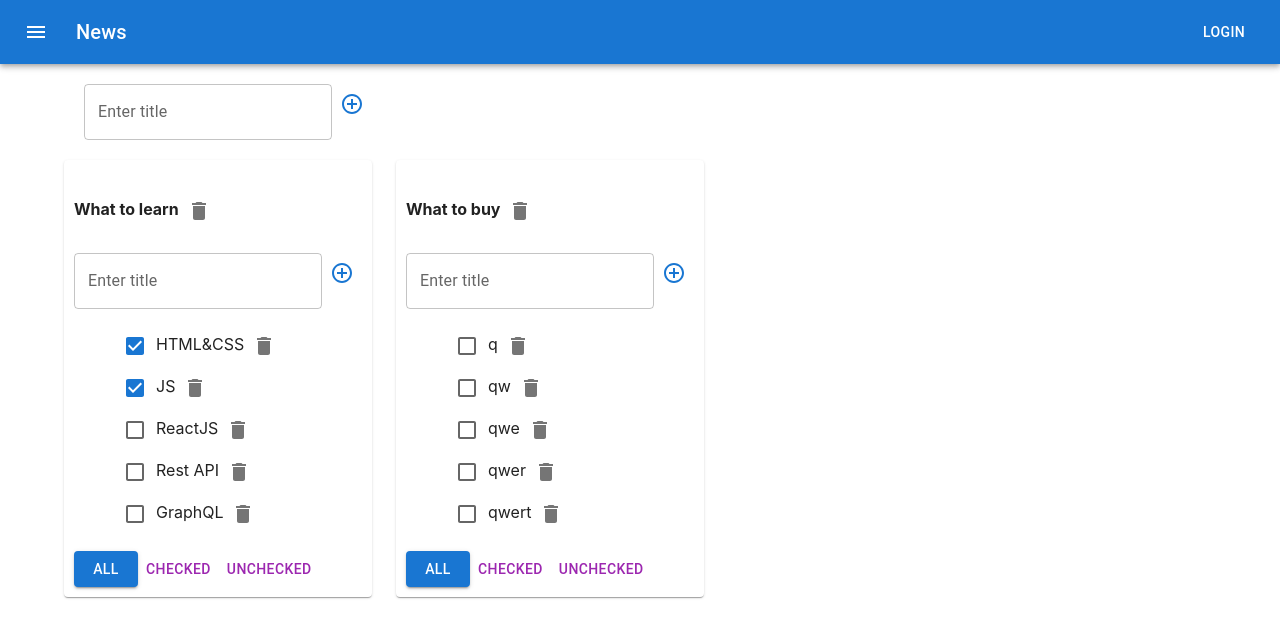
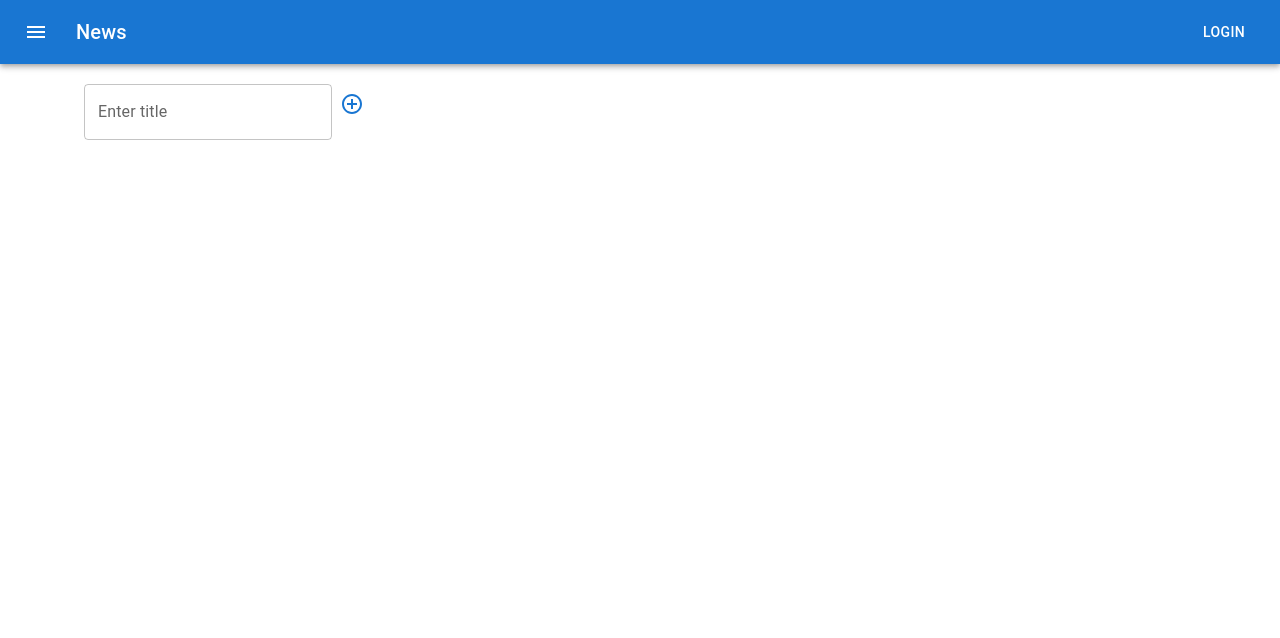
Before and after one commit to AndriiMshk/front_todolist-new, a React (Create React App) app: page / in a window 1280 px wide. Shown: the top 638 px of the page. Built offline with nearby package versions, Linux system fonts and the light colour scheme.

Commit message:
'lesson_10'

```diff
--- a/src/App.tsx
+++ b/src/App.tsx
@@ -1,4 +1,4 @@
-import React from 'react';
+import React, { useCallback } from 'react';
 import './App.css';
 import { Todolist } from './Todolist';
 import { AddItemForm } from './AddItemForm';
@@ -36,8 +36,21 @@ export type TasksType = {
 
 function App() {
 
+  console.log('App render');
+
   const dispatch = useDispatch();
+
   const todolists = useSelector<RootType, TodolistsType[]>(state => state.todoLists);
+
+  const addTodoListHandler = useCallback((newTodoList: string) => dispatch(addTodoLIstAC(newTodoList)), []);
+
+  const deleteTodoListHandler = useCallback((todoListId: string) => dispatch(removeTodoLIstAC(todoListId)), []);
+
+  const changeFilterHandler = useCallback(
+    (todoListId: string, filter: FilterValuesType) => dispatch(changeFilterTodoLIstAC(todoListId, filter)), []);
+
+  const changeTodoListTitleHandler = useCallback(
+    (todoListId: string, title: string) => dispatch(changeTitleTodoLIstAC(todoListId, title)), []);
 
   return (
     <>
@@ -63,7 +76,7 @@ function App() {
       <Container fixed>
         <Grid container style={{ padding: '20px' }}>
           <AddItemForm
-            onClick={(newTodoList) => dispatch(addTodoLIstAC(newTodoList))}
+            onClick={addTodoListHandler}
           />
         </Grid>
         <Grid container spacing={3}>
@@ -77,12 +90,12 @@ function App() {
                   style={{ padding: '10px' }}
                 >
                   <Todolist
-                    todolistID={el.id}
+                    todolistId={el.id}
                     title={el.title}
                     filter={el.filter}
-                    deleteTodoList={() => dispatch(removeTodoLIstAC(el.id))}
-                    changeFilter={(filter: FilterValuesType) => dispatch(changeFilterTodoLIstAC(el.id, filter))}
-                    changeTodoListTitle={(title) => dispatch(changeTitleTodoLIstAC(el.id, title))}
+                    deleteTodoList={() => deleteTodoListHandler(el.id)}
+                    changeFilterHandler={(filter: FilterValuesType) => changeFilterHandler(el.id, filter)}
+                    changeTodoListTitle={(title) => changeTodoListTitleHandler(el.id, title)}
                   />
                 </Paper>
               </Grid>
--- /dev/null
+++ b/src/Task.tsx
@@ -0,0 +1,43 @@
+import React from 'react';
+import Checkbox from '@mui/material/Checkbox';
+import { EditableSpan } from './EditableSpan';
+import { IconButton } from '@mui/material';
+import { Delete } from '@mui/icons-material';
+
+type TaskPropsType = {
+  title: string
+  isDone: boolean
+  onChangeTaskStatus: (isCheck: boolean) => void
+  changeTaskTitle: (title: string) => void
+  removeTask: () => void
+}
+export const Task: React.FC<TaskPropsType> = React.memo(({
+    title,
+    isDone,
+    onChangeTaskStatus,
+    changeTaskTitle,
+    removeTask,
+  }) => {
+
+    return (
+
+      <div style={{ display: 'flex', justifyContent: 'space-between', width: '200px' }}>
+        <div>
+          <Checkbox
+            checked={isDone}
+            onChange={(event) => onChangeTaskStatus(event.target.checked)}
+          />
+          <EditableSpan
+            title={title}
+            refactor={(title) => changeTaskTitle(title)}
+          />
+        </div>
+        <div>
+          <IconButton onClick={removeTask}>
+            <Delete />
+          </IconButton>
+        </div>
+      </div>
+    );
+  },
+);
--- a/src/Todolist.tsx
+++ b/src/Todolist.tsx
@@ -1,36 +1,39 @@
-import React from 'react';
-import { FilterValuesType, TasksType, TaskType } from './App';
+import React, { useCallback } from 'react';
+import { FilterValuesType, TaskType } from './App';
 import { EditableSpan } from './EditableSpan';
 import { AddItemForm } from './AddItemForm';
 import { Button, IconButton } from '@mui/material';
 import { Delete } from '@mui/icons-material';
-import Checkbox from '@mui/material/Checkbox';
 import { useDispatch, useSelector } from 'react-redux';
 import { RootType } from './state/store';
 import { addTaskAC, changeTaskCheckboxAC, changeTaskTitleAC, removeTaskAC } from './state/tasks-reducer';
+import { Task } from './Task';
 
 type TodolistPropsType = {
-  todolistID: string
+  todolistId: string
   title: string
   filter: string
-  deleteTodoList: (todolistID: string) => void
-  changeFilter: (filter: FilterValuesType) => void
+  deleteTodoList: (todolistId: string) => void
+  changeFilterHandler: (filter: FilterValuesType) => void
   changeTodoListTitle: (title: string) => void
 }
 
-export const Todolist: React.FC<TodolistPropsType> = (
+export const Todolist: React.FC<TodolistPropsType> = React.memo((
   {
-    todolistID,
+    todolistId,
     title,
     filter,
     deleteTodoList,
-    changeFilter,
+    changeFilterHandler,
     changeTodoListTitle,
   },
   ) => {
+
+    console.log(`todolist: ${title} render`);
+
     const dispatch = useDispatch();
 
-  const tasks = useSelector<RootType, TaskType[]>(state => state.tasks[todolistID]);
+    const tasks = useSelector<RootType, TaskType[]>(state => state.tasks[todolistId]);
 
     let currentTasks = tasks;
     if (filter === 'active') {
@@ -40,55 +43,69 @@ export const Todolist: React.FC<TodolistPropsType> = (
       currentTasks = tasks.filter(task => task.isDone);
     }
 
+    const addTaskHandler = useCallback((newTitle: string) => dispatch(addTaskAC(todolistId, newTitle)),
+      [todolistId]);
+
+    const onChangeTaskStatus = useCallback(
+      (todolistId: string, taskId: string, isCheck: boolean) => dispatch(
+        changeTaskCheckboxAC(todolistId, taskId, isCheck)), []);
+
+    const changeTaskTitle = useCallback(
+      (todolistId: string, taskId: string, title: string) => dispatch(changeTaskTitleAC(todolistId, taskId, title)),
+      [todolistId]);
+
+    const removeTask = useCallback(
+      (todolistId: string, taskId: string) => dispatch(removeTaskAC(todolistId, taskId)), [todolistId]);
+
     return (
       <div>
         <div>
-        <h4><EditableSpan title={title} refactor={(title) => changeTodoListTitle(title)} />
-          <IconButton onClick={() => deleteTodoList(todolistID)}>
-            <Delete />
-          </IconButton>
-        </h4>
-      </div>
-      <AddItemForm onClick={(newTitle) => dispatch(addTaskAC(todolistID, newTitle))}/>
-      <ul>
-        {currentTasks.map(el => {
-          return (
-            <div key={el.id}>
-              <Checkbox
-                checked={el.isDone}
-                onChange={(event) => dispatch(changeTaskCheckboxAC(todolistID, el.id, event.target.checked))}
-              />
-              <EditableSpan
-                title={el.title}
-                refactor={(title) => dispatch(changeTaskTitleAC(todolistID, el.id, title))}
-              />
-              <IconButton onClick={() => dispatch(removeTaskAC(todolistID, el.id))}>
+          <div style={{
+            display: 'flex',
+            justifyContent: 'space-between',
+            width: '200px',
+            alignItems: 'center',
+            padding: '20px',
+          }}>
+            <EditableSpan title={title} refactor={(title) => changeTodoListTitle(title)} />
+            <IconButton onClick={() => deleteTodoList(todolistId)}>
               <Delete />
             </IconButton>
           </div>
-          );
-        })}
+        </div>
+        <AddItemForm onClick={addTaskHandler} />
+        <ul style={{ padding: '0 20px' }}>
+          {currentTasks.map(el =>
+            <Task
+              key={el.id}
+              title={el.title}
+              isDone={el.isDone}
+              changeTaskTitle={(title: string) => changeTaskTitle(todolistId, el.id, title)}
+              onChangeTaskStatus={(isCheck) => onChangeTaskStatus(todolistId, el.id, isCheck)}
+              removeTask={() => removeTask(todolistId, el.id)}
+            />)}
         </ul>
         <div>
           <Button
             color={'primary'}
             variant={filter === 'all' ? 'contained' : 'text'}
-          onClick={() => changeFilter( 'all')}
+            onClick={() => changeFilterHandler('all')}
           >ALL
           </Button>
           <Button
             color={'secondary'}
             variant={filter === 'completed' ? 'contained' : 'text'}
-          onClick={() => changeFilter( 'completed')}
+            onClick={() => changeFilterHandler('completed')}
           >CHECKED
           </Button>
           <Button
             color={'secondary'}
             variant={filter === 'active' ? 'contained' : 'text'}
-          onClick={() => changeFilter( 'active')}
+            onClick={() => changeFilterHandler('active')}
           >UNCHECKED
           </Button>
         </div>
       </div>
     );
-};
+  },
+);
--- a/src/index.tsx
+++ b/src/index.tsx
@@ -1,11 +1,10 @@
-import React from 'react';
-import ReactDOM from 'react-dom';
 import './index.css';
-import App from './App';
-import * as serviceWorker from './serviceWorker';
 import { Provider } from 'react-redux';
 import { store } from './state/store';
+import React from 'react';
+import ReactDOM from 'react-dom/client';
+import App from './App';
 
-ReactDOM.render(<Provider store={store}><App /></Provider>, document.getElementById('root'));
+const root = ReactDOM.createRoot(document.getElementById('root') as HTMLElement);
 
-serviceWorker.unregister();
+root.render(<Provider store={store}><App /></Provider>);
--- a/src/state/tasks-reducer.ts
+++ b/src/state/tasks-reducer.ts
@@ -1,6 +1,6 @@
 import { TasksType } from '../App';
 import { v1 } from 'uuid';
-import { AddTodoListActionType, RemoveTodoListActionType, todolistID1, todolistID2 } from './todoList-reducer';
+import { AddTodoListActionType, RemoveTodoListActionType } from './todoList-reducer';
 
 type DeleteTaskActionType = ReturnType<typeof removeTaskAC>
 type ChangeTaskCheckboxActionType = ReturnType<typeof changeTaskCheckboxAC>
@@ -15,22 +15,7 @@ type ActionsType =
   | AddTodoListActionType
   | RemoveTodoListActionType
 
-const initialState: TasksType = {
-  [todolistID1]: [
-    { id: v1(), title: 'HTML&CSS', isDone: true },
-    { id: v1(), title: 'JS', isDone: true },
-    { id: v1(), title: 'ReactJS', isDone: false },
-    { id: v1(), title: 'Rest API', isDone: false },
-    { id: v1(), title: 'GraphQL', isDone: false },
-  ],
-  [todolistID2]: [
-    { id: v1(), title: 'q', isDone: false },
-    { id: v1(), title: 'qw', isDone: false },
-    { id: v1(), title: 'qwe', isDone: false },
-    { id: v1(), title: 'qwer', isDone: false },
-    { id: v1(), title: 'qwert', isDone: false },
-  ],
-};
+const initialState: TasksType = {};
 
 export const tasksReducer = (state: TasksType = initialState, action: ActionsType): TasksType => {
   switch (action.type) {
--- a/src/state/todoList-reducer.ts
+++ b/src/state/todoList-reducer.ts
@@ -12,13 +12,7 @@ type ActionsType =
   | ChangeFilterActionType
   | ChangeTodoListTitleActionType
 
-export let todolistID1 = v1();
-export let todolistID2 = v1();
-
-const initialState: TodolistsType[] = [
-  { id: todolistID1, title: 'What to learn', filter: 'all' },
-  { id: todolistID2, title: 'What to buy', filter: 'all' },
-]
+const initialState: TodolistsType[] = [];
 
 export const todoListReducer = (state: TodolistsType[] = initialState, action: ActionsType): TodolistsType[] => {
   switch (action.type) {
```
Also changed, not shown: src/AddItemForm.tsx (+8 -7 lines), src/EditableSpan.tsx (+6 -4 lines), src/state/user-reducer.ts (deleted, +0 -22 lines), 1 other file (tests, documents, lock files or other folders). Lines whose indentation alone changed are shown as unchanged.
